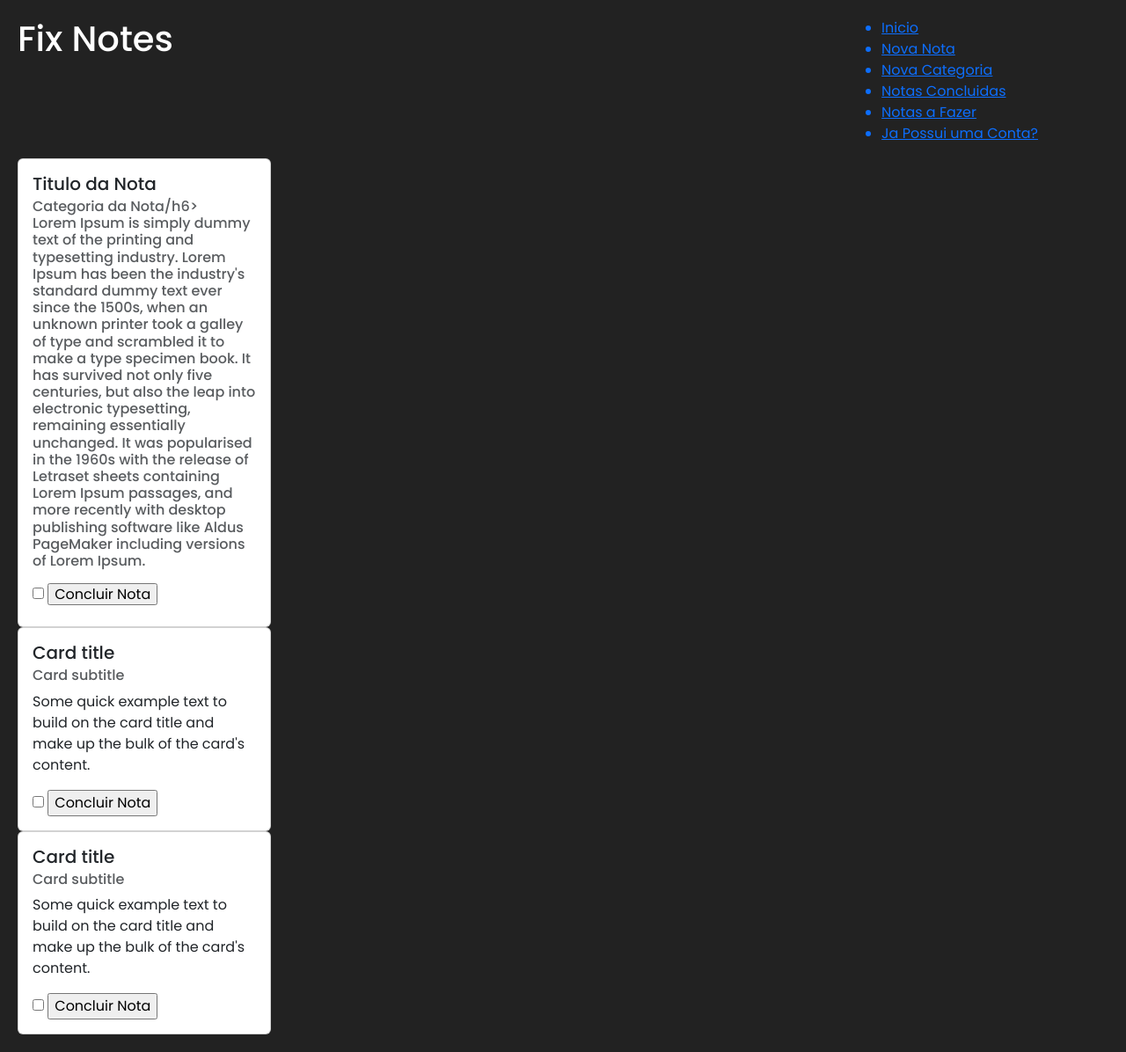
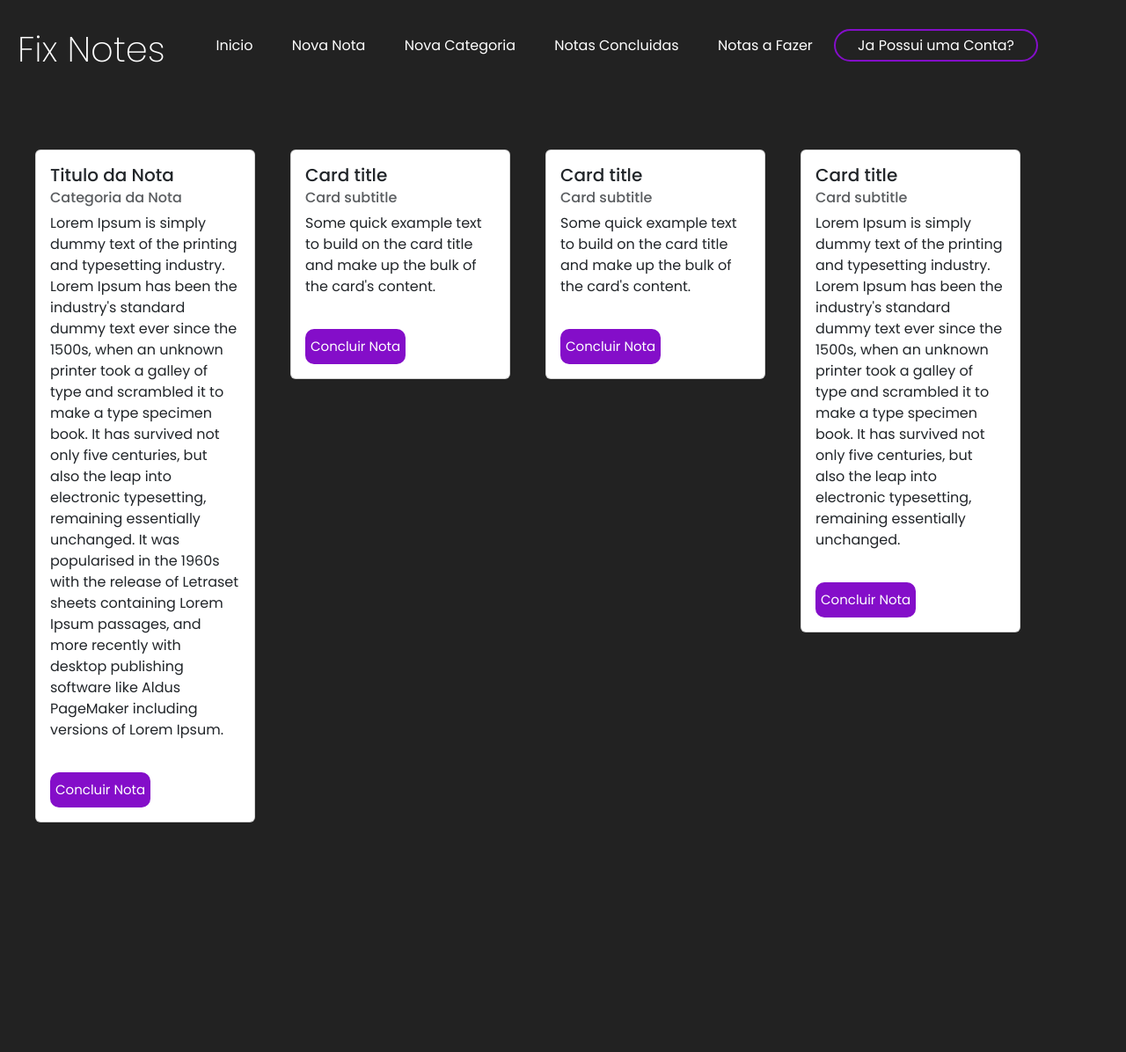
Before and after one commit to murilosantoriboff/FixNotes, a Django app: page /home/ in a window 1280 px wide. Shown: the whole page at 88% size. After the commit the page ends 935 px from the top, so only its background shows below. Run offline with Django 4.2, Linux system fonts and the light colour scheme; a user stored in the database is signed in.

Commit message:
End of layout page

```diff
--- a/templates/notes/css/home.css
+++ b/templates/notes/css/home.css
@@ -12,4 +12,71 @@ header {
     display: flex;
     flex-direction: row;
     justify-content: space-between;
+    align-items: center;
 }
+
+#title {
+    flex-direction: column;
+}
+
+li {
+    display: inline-block;
+    margin: 20px;
+}
+
+h1 {
+    font-weight: 200;
+}
+
+main {
+    display: flex;
+    flex-direction: row;
+    margin-top: 50px;
+}
+
+div.card {
+    margin: 20px;
+    height: 50%;
+}
+
+a {
+    color: white;
+}
+
+a:hover {
+    color: rgb(132, 14, 201);
+    transition: 0.3s all;
+}
+
+#inscrevase-btn {
+    border: 2px solid rgb(132, 14, 201);
+    padding: 5px;
+    border-radius: 20px;
+}
+
+#inscrevase-btn:hover {
+    background-color: rgb(132, 14, 201);
+    color: white;
+}
+
+form {
+    display: flex;
+    width: 30%;
+}
+
+input {
+    margin-top: 20px;
+    height: 40px;
+    border-radius: 10px;
+    border: none;
+    font-size: 15px;
+}
+
+form [type='submit'] {
+    background-color: rgb(132, 14, 201);
+    color: white;
+}
+
+form [type='submit']:hover {
+    cursor: pointer;
+}
--- a/templates/notes/home.html
+++ b/templates/notes/home.html
@@ -21,7 +21,7 @@
             <a href="#"><li>Nova Categoria</li></a>
             <a href="#"><li>Notas Concluidas</li></a>
             <a href="#"><li>Notas a Fazer</li></a>
-            <a href="#"><li>Ja Possui uma Conta?</li></a>
+            <a href="#" id="inscrevase-btn"><li>Ja Possui uma Conta?</li></a>
         </ul>
     </header>
 
@@ -29,10 +29,9 @@
         <div class="card" style="width: 18rem;">
             <div class="card-body">
                 <h5 class="card-title">Titulo da Nota</h5>
-                <h6 class="card-subtitle mb-2 text-muted">Categoria da Nota/h6>
+                <h6 class="card-subtitle mb-2 text-muted">Categoria da Nota</h6>
                 <p class="card-text">Lorem Ipsum is simply dummy text of the printing and typesetting industry. Lorem Ipsum has been the industry's standard dummy text ever since the 1500s, when an unknown printer took a galley of type and scrambled it to make a type specimen book. It has survived not only five centuries, but also the leap into electronic typesetting, remaining essentially unchanged. It was popularised in the 1960s with the release of Letraset sheets containing Lorem Ipsum passages, and more recently with desktop publishing software like Aldus PageMaker including versions of Lorem Ipsum.</p>
                 <form action="#">
-                    <input type="checkbox" name="noteconcluida" id="noteconcluida">
                     <input type="submit" value="Concluir Nota">
                 </form>
             </div>
@@ -43,7 +42,6 @@
                 <h6 class="card-subtitle mb-2 text-muted">Card subtitle</h6>
                 <p class="card-text">Some quick example text to build on the card title and make up the bulk of the card's content.</p>
                 <form action="#">
-                    <input type="checkbox" name="noteconcluida" id="noteconcluida">
                     <input type="submit" value="Concluir Nota">
                 </form>
             </div>
@@ -54,7 +52,15 @@
                 <h6 class="card-subtitle mb-2 text-muted">Card subtitle</h6>
                 <p class="card-text">Some quick example text to build on the card title and make up the bulk of the card's content.</p>
                 <form action="#">
-                    <input type="checkbox" name="noteconcluida" id="noteconcluida">
+                    <input type="submit" value="Concluir Nota">
+                </form>
+            </div>
+        </div><div class="card" style="width: 18rem;">
+            <div class="card-body">
+                <h5 class="card-title">Card title</h5>
+                <h6 class="card-subtitle mb-2 text-muted">Card subtitle</h6>
+                <p class="card-text">Lorem Ipsum is simply dummy text of the printing and typesetting industry. Lorem Ipsum has been the industry's standard dummy text ever since the 1500s, when an unknown printer took a galley of type and scrambled it to make a type specimen book. It has survived not only five centuries, but also the leap into electronic typesetting, remaining essentially unchanged.</p>
+                <form action="#">
                     <input type="submit" value="Concluir Nota">
                 </form>
             </div>
--- a/templates/user/login.html
+++ b/templates/user/login.html
@@ -27,5 +27,6 @@
                 <input type="submit" value="Login!">
             </div>
         </form>
+        <a href="{% url 'cadastro' %}">Não Possui Conta?</a>
     </div>
 {% endblock %}
```
Also changed, not shown: db.sqlite3.
